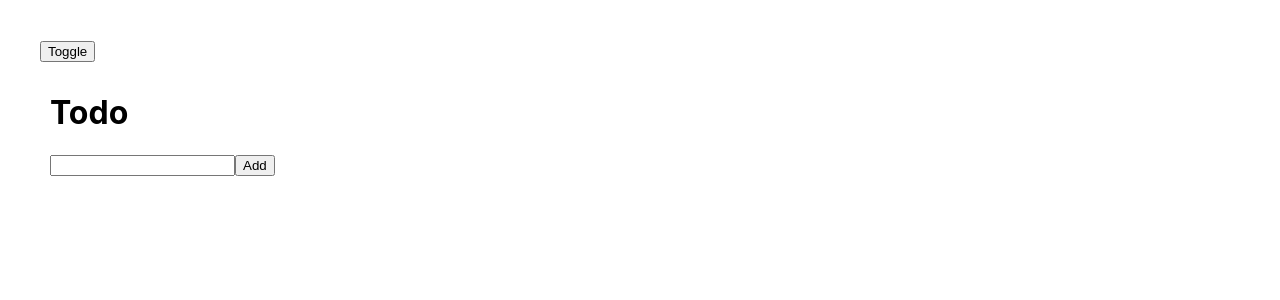
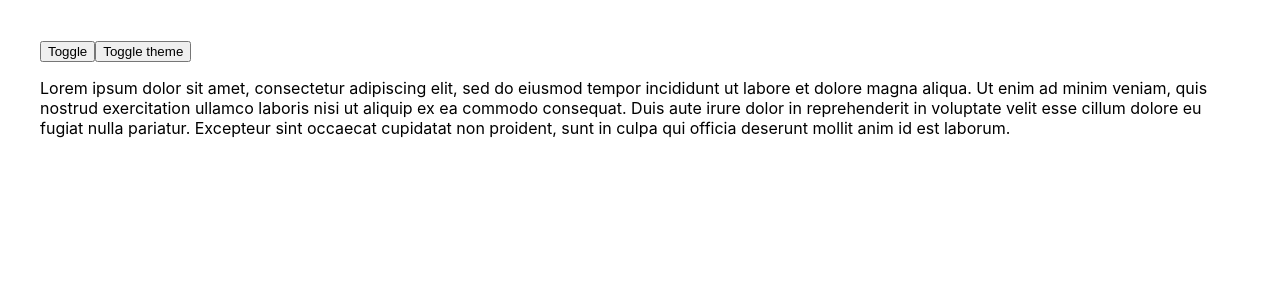
Before and after one commit to sontriplelift/react-app, a React (Create React App) app: page / in a window 1280 px wide. Both pictures are taken after a click on the button "Toggle". Shown: the top 300 px of the page. Built offline with nearby package versions, Linux system fonts and the light colour scheme.

Commit message:
useContext

```diff
--- a/src/App.css
+++ b/src/App.css
@@ -1,6 +1,11 @@
 .App {
   /* text-align: center; */
   padding: 30px;
+}
+
+.dark {
+  color: yellow;
+  background-color: black;
 }
 
 div {
--- a/src/App.js
+++ b/src/App.js
@@ -1,5 +1,5 @@
 import './App.css';
-import { useCallback, useState } from "react";
+import { createContext, useCallback, useState } from "react";
 import Content from './Content';
 import PreviewAvatar from './PreviewAvatar';
 import FakeChatApp from './FakeChatApp';
@@ -11,17 +11,22 @@ import SampleUseMemo from './SampleUseMemo';
 import SampleUseReducer from './SampleUseReducer';
 import TodoAppUseReducer from './TodoAppUseReducer';
 import TodoUseReducer from './Todo';
+import ChildUseContext from './ChildUseContext';
+
+export const ThemeContext = createContext();
 
 function App() {
   const [show, setShow] = useState(false);
   const [count, setCount] = useState(0);
   const [count2, setCount2] = useState(0);
+  const [theme, setTheme] = useState('light');
 
   const handleIncrease = useCallback(() => {
       setCount(prev => prev + 1);
   }, []);
 
   return (
+    <ThemeContext.Provider value={theme}>
       <div className="App">
         <button onClick={() => setShow(!show)}>Toggle</button>
         {/* {show && <Content />} */}
@@ -42,8 +47,12 @@ function App() {
         {/* {show && <SampleUseMemo />} */}
         {/* {show && <SampleUseReducer />} */}
         {/* {show && <TodoAppUseReducer />} */}
-      {show && <TodoUseReducer />}
+        {/* {show && <TodoUseReducer />} */}
+
+        <button onClick={() => theme === 'light' ? setTheme('dark') : setTheme('light')}>Toggle theme</button>
+        {show && <ChildUseContext/>}
       </div>
+    </ThemeContext.Provider>
   );
 }
 
--- /dev/null
+++ b/src/ChildUseContext.js
@@ -0,0 +1,9 @@
+import GrandchildUseContext from "./GrandchildUseContext";
+
+function ChildUseContext() {
+  return (
+    <GrandchildUseContext/>
+  );
+}
+
+export default ChildUseContext;
--- /dev/null
+++ b/src/GrandchildUseContext.js
@@ -0,0 +1,11 @@
+import { useContext } from "react";
+import { ThemeContext } from "./App";
+
+function GrandchildUseContext() {
+  const theme = useContext(ThemeContext);
+  return (
+    <p className={theme}>Lorem ipsum dolor sit amet, consectetur adipiscing elit, sed do eiusmod tempor incididunt ut labore et dolore magna aliqua. Ut enim ad minim veniam, quis nostrud exercitation ullamco laboris nisi ut aliquip ex ea commodo consequat. Duis aute irure dolor in reprehenderit in voluptate velit esse cillum dolore eu fugiat nulla pariatur. Excepteur sint occaecat cupidatat non proident, sunt in culpa qui officia deserunt mollit anim id est laborum.</p>
+  );
+}
+
+export default GrandchildUseContext;
```
Lines whose indentation alone changed are shown as unchanged.
